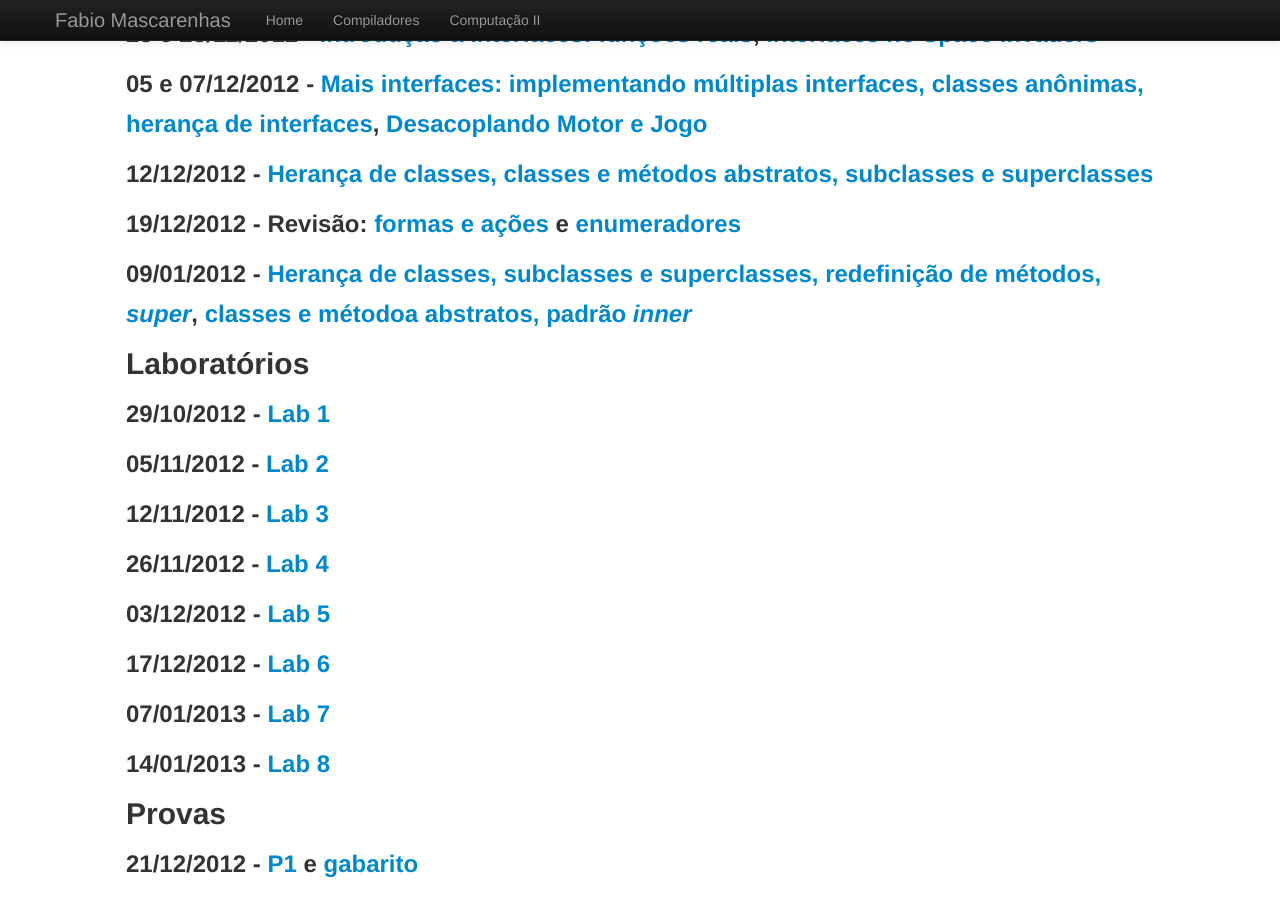
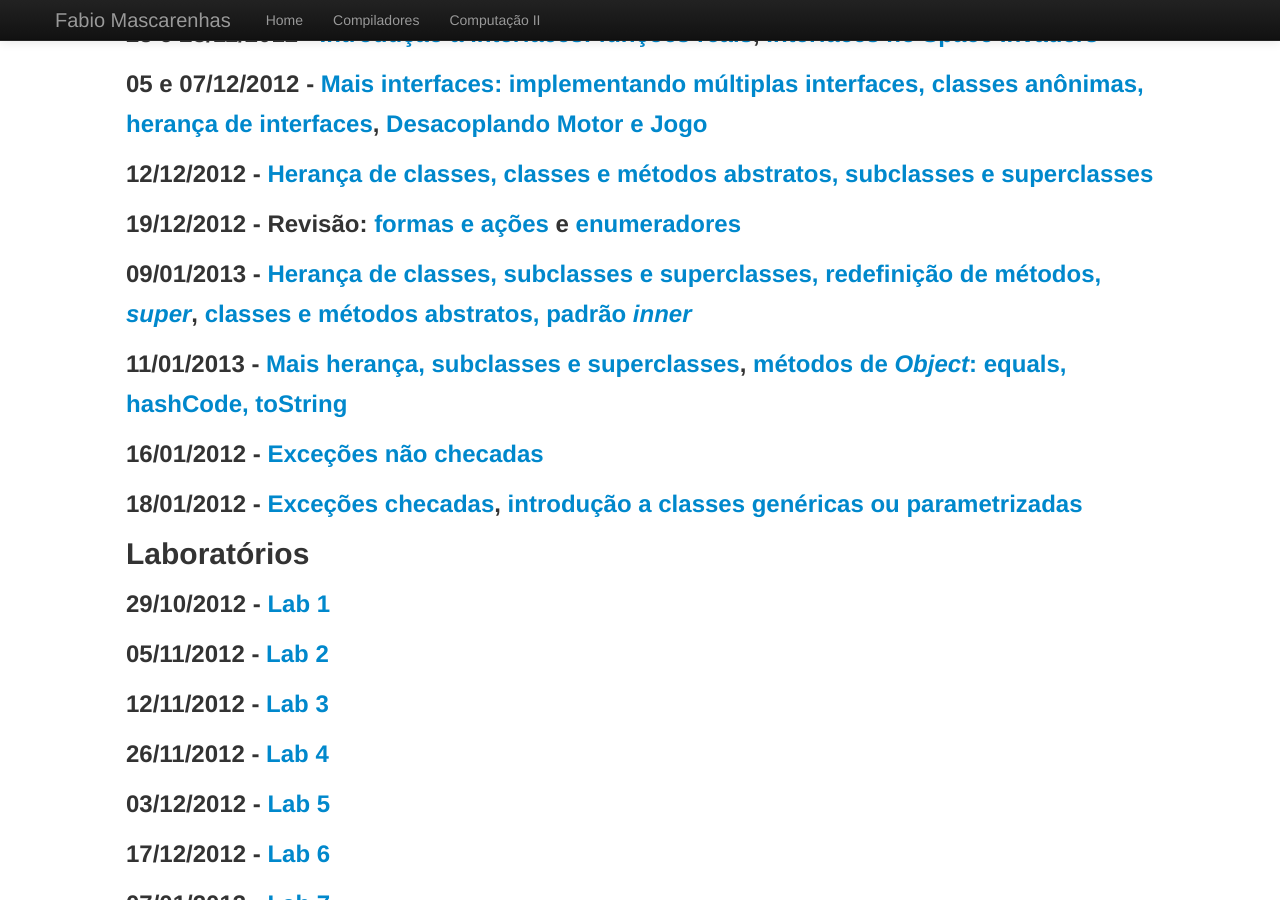
Before and after one commit to fabiomascarenhas/fabiomascarenhas.github.com, a Jekyll site: the page built from java/index.md, in a window 1280 px wide and 900 px high, scrolled down 1496 px. Built offline with Jekyll 4.4.1, drawn with Linux system fonts in a browser that asks for light colours.

Commit message:
notas de aula compII 11, 16, 18/01/13

```diff
--- a/java/index.md
+++ b/java/index.md
@@ -110,7 +110,13 @@ Notas de Aula
 
 ### 19/12/2012 - Revisão: [formas e ações](Editor.zip) e [enumeradores](Enumerador.zip)
 
-### 09/01/2012 - [Herança de classes, subclasses e superclasses, redefinição de métodos, *super*](Aula12.zip), [classes e métodoa abstratos, padrão *inner*](Interpretador_09012013.zip)
+### 09/01/2013 - [Herança de classes, subclasses e superclasses, redefinição de métodos, *super*](Aula12.zip), [classes e métodos abstratos, padrão *inner*](Interpretador_09012013.zip)
+
+### 11/01/2013 - [Mais herança, subclasses e superclasses](Aula13.zip), [métodos de *Object*: equals, hashCode, toString](Interpretador_11012013.zip)
+
+### 16/01/2012 - [Exceções não checadas](Aula14.zip)
+
+### 18/01/2012 - [Exceções checadas](Aula14_Checada.zip), [introdução a classes genéricas ou parametrizadas](Aula15.zip)
 
 Laboratórios
 ------------
```
Also changed, not shown: 5 other files.
